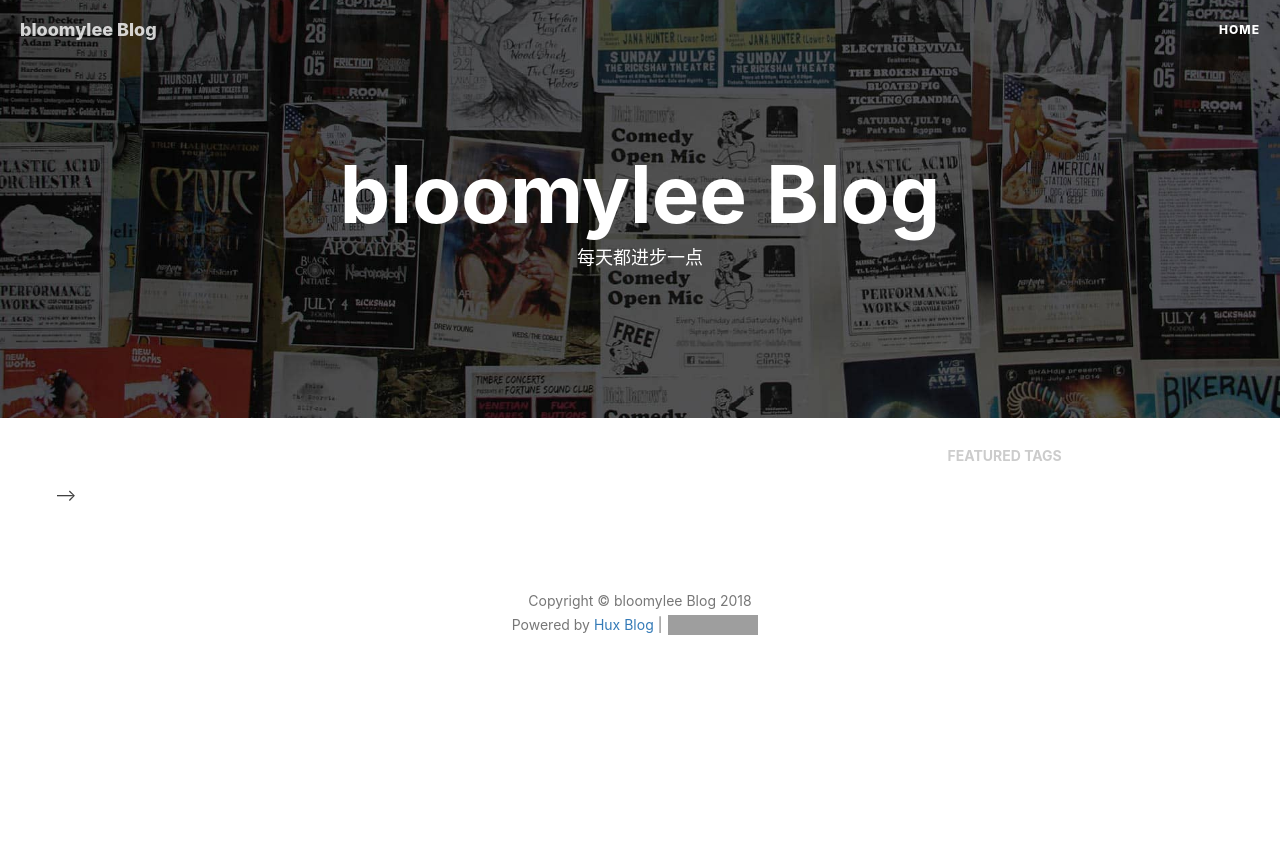
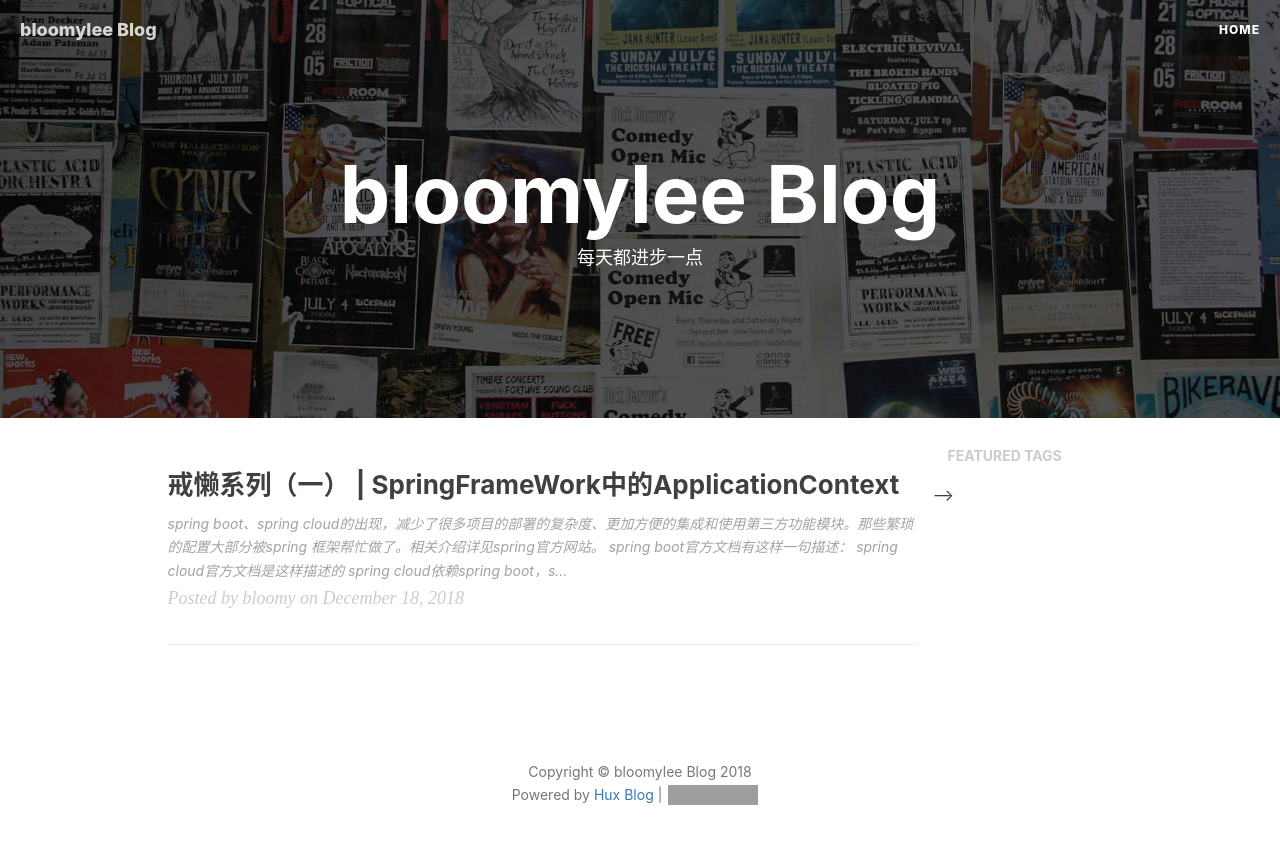
Before and after one commit to bloomylee/bloomy.github.io, a Jekyll site: the page built from index.html, in a window 1280 px wide. Shown: the top 844 px of the page. Built offline with Jekyll 4.4.1, drawn with Linux system fonts in a browser that asks for light colours; nearby versions of some CDN libraries; the list of posts is cut into pages by our own code; comment, search, counter and statistics services are not loaded; some of the changed lines change nothing that is shown; grey boxes are pictures that could not be loaded.

Commit message:
第一篇博客

```diff
--- a/_layouts/page.html
+++ b/_layouts/page.html
@@ -24,7 +24,7 @@
                 {% include featured-tags.html %}
 
                 <!-- Friends Blog -->
-                {% include friends.html %}
+                <!-- {% include friends.html %} -->
             </div>
         {% else %}
 
--- /dev/null
+++ b/_posts/2018-12-18-toulan-springframwork1.markdown
@@ -0,0 +1,103 @@
+---
+layout: post
+title: " 戒懒系列（一） | SpringFrameWork中的ApplicationContext"
+subtitle: ""
+author: "bloomy"
+header-img: "img/post-bg-infinity.jpg"
+header-mask: 0.3
+mathjax: true
+tags:
+  - spring framework
+  - 框架
+---
+
+spring boot、spring cloud的出现，减少了很多项目的部署的复杂度、更加方便的集成和使用第三方功能模块。那些繁琐的配置大部分被spring 框架帮忙做了。相关介绍详见spring官方网站。
+
+> spring boot官方文档有这样一句描述：
+
+![img](/img/spring/sb.png)
+
+---
+
+> spring cloud官方文档是这样描述的
+
+![img](/img/spring/sc.png)
+
+---
+
+spring cloud依赖spring boot，spring boot依赖spring framework，看来想要弄清楚他们的原理，首先得研究spring framework的东西了。透过官方文档，看到了一个[ApplicationContext]()的关键词。[以下截图都是依赖spring 5.0.9版本,spring5.0以下版本的没有*Reactive*相关的实现类。]()
+
+
+
+打开IDE，搜索一下[ApplicationContext]()相关的定义，找到了一个和它相关的类信息如下图所示:
+
+![img](/img/spring/aa.png)
+
+---
+
+[AbstractApplicationContext]()是个抽象类，有很多子类继承了它。如下图所示：
+
+![img](/img/spring/jc.png)
+
+还有一些子类图片中没有显示完全，排除Abstract开头的类，还是有很多子类，怎么找到对应的实现类呢？看一下类的名字，Annotation*开头的类是不是和注解有关的呢？
+
+如果项目不是spring boot方式启动的，相关初始化堆栈如下图所示：
+
+![img](/img/spring/odebug.png)
+
+spring boot方式启动，初始化堆栈如下图所示：
+
+![img](/img/spring/ndebug.png)
+
+集成了spring cloud的spring boot启动，堆栈如下图所示：
+
+![img](/img/spring/ndebug1.png)
+
+从图片中refresh函数里面每个被调用的函数都值得详细的分析，除此之外堆栈信息里面的函数也是值得分析的。spring boot/cloud易学难懂。不把spring framework弄懂后面寸步难行呀。到这里才是进入spring生态的第一步，任重道远。
+
+后续文章会继续分析spring framework 中 refresh函数里调用的函数。sf分析完后会继续分析spring boot核心逻辑。
+
+~~~java
+public void refresh() throws BeansException, IllegalStateException {
+		synchronized (this.startupShutdownMonitor) {
+			// Prepare this context for refreshing.
+			prepareRefresh();
+
+			// Tell the subclass to refresh the internal bean factory.
+			ConfigurableListableBeanFactory beanFactory = obtainFreshBeanFactory();
+
+			// Prepare the bean factory for use in this context.
+			prepareBeanFactory(beanFactory);
+
+			try {
+				// Allows post-processing of the bean factory in context subclasses.
+				postProcessBeanFactory(beanFactory);
+
+				// Invoke factory processors registered as beans in the context.
+				invokeBeanFactoryPostProcessors(beanFactory);
+
+				// Register bean processors that intercept bean creation.
+				registerBeanPostProcessors(beanFactory);
+
+				// Initialize message source for this context.
+				initMessageSource();
+
+				// Initialize event multicaster for this context.
+				initApplicationEventMulticaster();
+
+				// Initialize other special beans in specific context subclasses.
+				onRefresh();
+
+				// Check for listener beans and register them.
+				registerListeners();
+
+				// Instantiate all remaining (non-lazy-init) singletons.
+				finishBeanFactoryInitialization(beanFactory);
+
+				// Last step: publish corresponding event.
+				finishRefresh();
+			}
+
+~~~
+
+上面每一个函数都能引出很多关键性的定义。时间，能力有限，如有不正确的地方请谅解。
```
Also changed, not shown: img/spring/aa.png (added), img/spring/jc.png (added), img/spring/ndebug.png (added), img/spring/ndebug1.png (added), img/spring/odebug.png (added), img/spring/sb.png (added), img/spring/sc.png (added).
